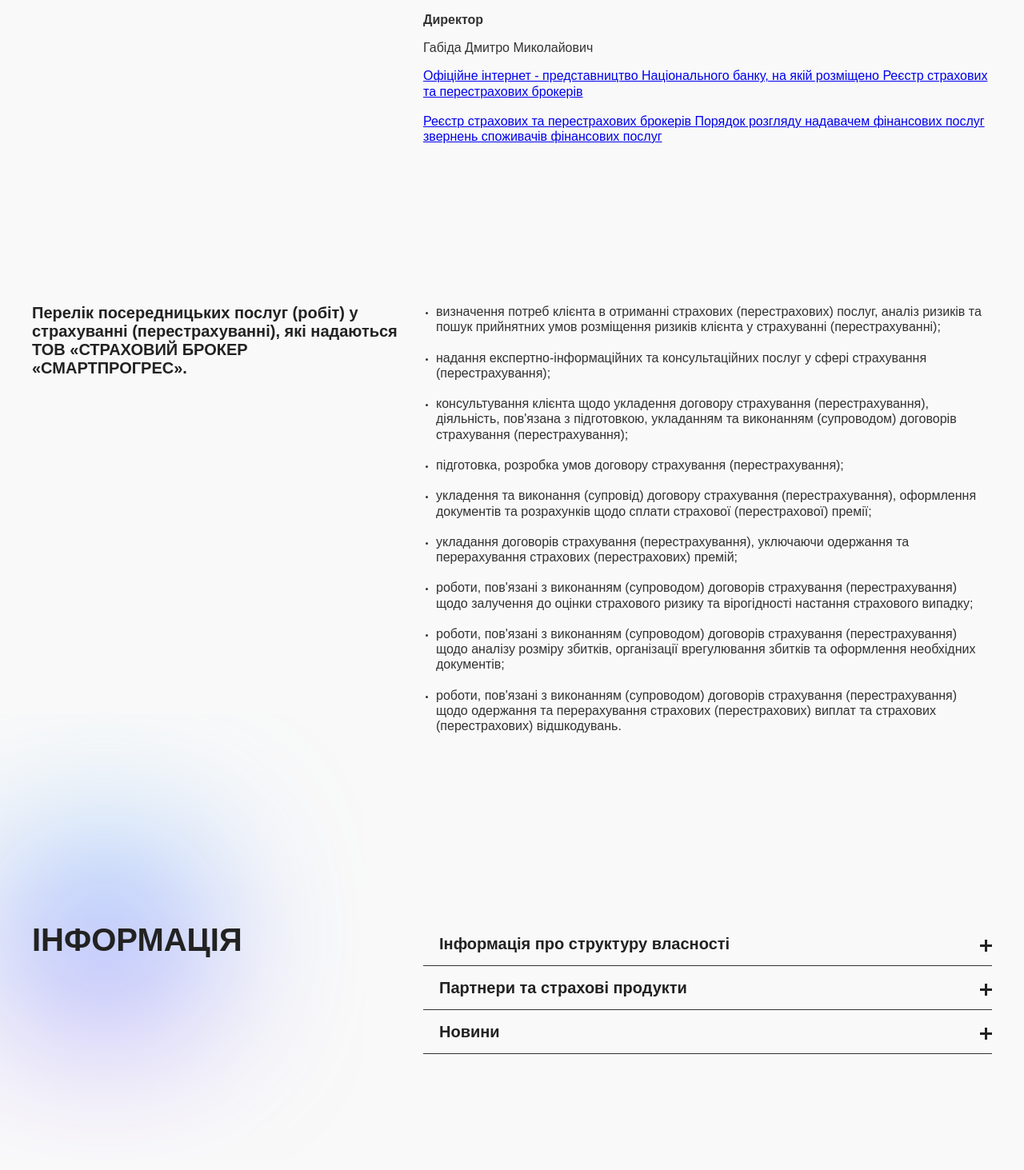
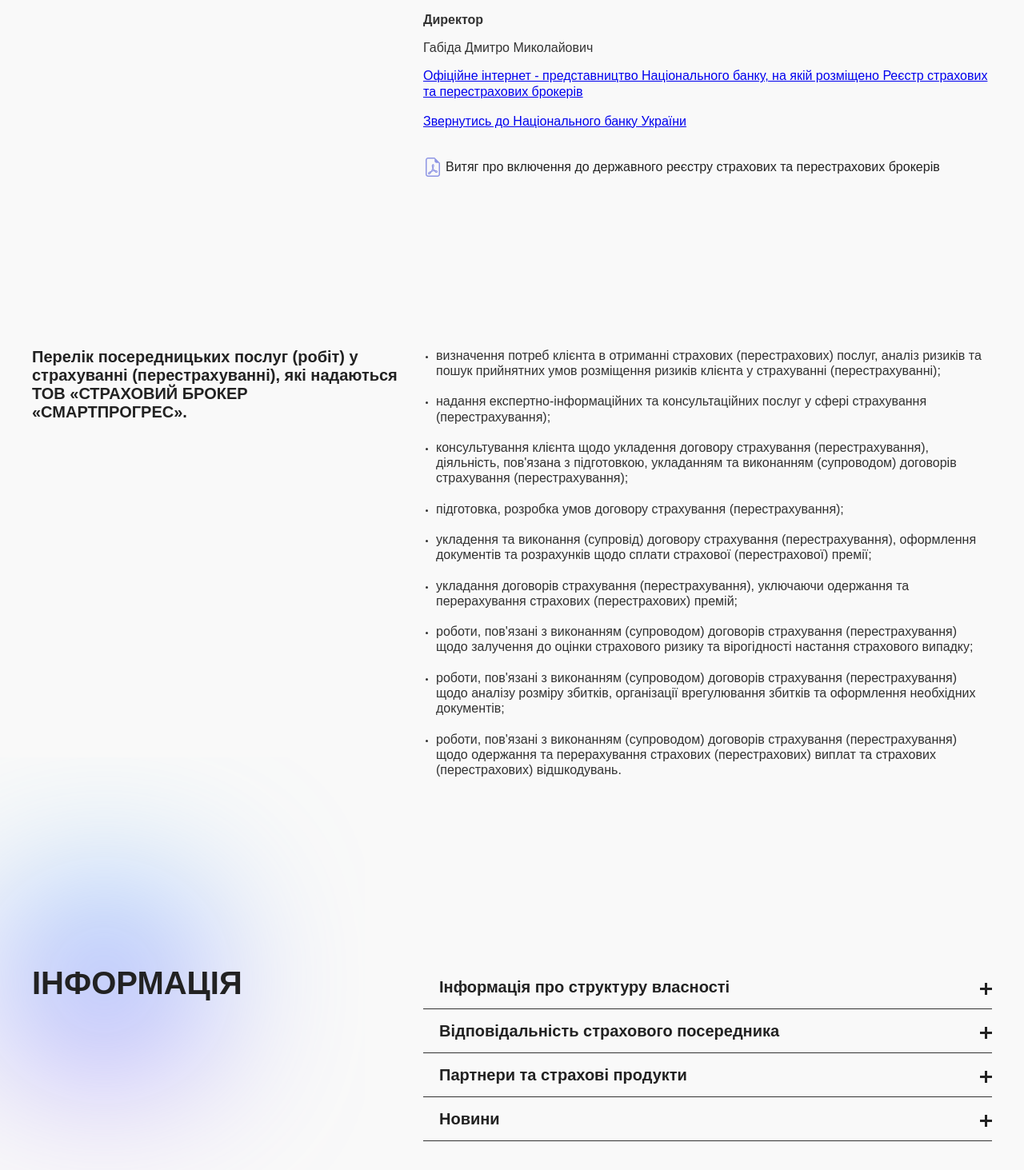
Before and after one commit to purr-purr/smartprogres.com.ua, a Next.js app: page / in a window 1280 px wide. Shown: the part 1199-2662 px from the top of the page at 80% size. Built offline with nearby package versions, Linux system fonts and the light colour scheme.

Commit message:
feat: upd info and docs

```diff
--- /dev/null
+++ b/src/modules/home/components/About/data.ts
@@ -0,0 +1,10 @@
+import {IDocumentsList} from "@utils/types";
+import {importDoc} from "@utils/formatters";
+
+export const aboutCompany: IDocumentsList[] = [
+	{
+		title: 'Витяг про включення до державного реєстру страхових та' +
+			' перестрахових брокерів',
+		link: importDoc('Vytiag_SP.pdf'),
+	},
+]
--- a/src/modules/home/components/About/index.tsx
+++ b/src/modules/home/components/About/index.tsx
@@ -1,21 +1,24 @@
-import { FC, type ReactNode } from 'react';
+import {FC, type ReactNode} from 'react';
 
 import BlockTitle from '@modules/common/components/BlockTitle';
 import SplitBlocks from '@modules/common/components/SplitBlocks';
+import DocumentsList from "@modules/common/components/DocumentsList";
+import {aboutCompany} from "@modules/home/components/About/data";
 
 const About: FC<{
 	children?: ReactNode;
-}> = ({ children }) => {
+}> = ({children}) => {
 	return (
 		<section id="about">
-			<BlockTitle title="Про компанію" />
+			<BlockTitle title="Про компанію"/>
 
 			<SplitBlocks
 				title={`Про ТОВ «СТРАХОВИЙ БРОКЕР «СМАРТПРОГРЕС»`}
 				titleType="text"
 			>
 				<p>
-					ТОВАРИСТВО З ОБМЕЖЕНОЮ ВІДПОВІДАЛЬНІСТЮ «СТРАХОВИЙ БРОКЕР «СМАРТПРОГРЕС»
+					ТОВАРИСТВО З ОБМЕЖЕНОЮ ВІДПОВІДАЛЬНІСТЮ «СТРАХОВИЙ БРОКЕР
+					«СМАРТПРОГРЕС»
 				</p>
 				<p> LIMITED LIABILITY COMPANY «INSURANCE BROKER «SMARTPROGRES»</p>
 				<p>
@@ -36,18 +39,20 @@
 					target="_blank"
 					rel="noreferrer"
 				>
-					Офіційне інтернет - представництво Національного банку, на якій розміщено
+					Офіційне інтернет - представництво Національного банку, на якій
+					розміщено
 					Реєстр страхових та перестрахових брокерів
 				</a>{' '}
-				<br /> <br />
+				<br/> <br/>
 				<a
 					href="https://bank.gov.ua/ua/consumer-protection/citizens-appeals"
 					target="_blank"
 					rel="noreferrer"
 				>
-					Реєстр страхових та перестрахових брокерів Порядок розгляду надавачем
-					фінансових послуг звернень споживачів фінансових послуг
+					Звернутись до Національного банку України
 				</a>
+				<br/> <br/>
+				<DocumentsList list={aboutCompany}/>
 			</SplitBlocks>
 
 			{children}
--- a/src/modules/home/components/Reports/index.tsx
+++ b/src/modules/home/components/Reports/index.tsx
@@ -11,41 +11,45 @@
 		<SplitBlocks title="Інформація" titleType="heading" anchor="reports">
 			<Accordion title="Інформація про структуру власності">
 				<p>
-					<strong>ТОВ «СТРАХОВИЙ БРОКЕР «СМАРТПРОГРЕС»</strong> не володіє прямо або
+					<strong>ТОВ «СТРАХОВИЙ БРОКЕР «СМАРТПРОГРЕС»</strong> не володіє прямо
+					або
 					опосередковано, самостійно або спільно з іншими особами 10 і більше
 					відсотками акцій/часток у статутному капіталі жодного з
 					страховиків/перестраховиків, з якими пропонується укласти договір
 					страхування (перестрахування
 				</p>{' '}
-				<br />
+				<br/>
 				<p>
 					{' '}
-					Жоден з страховиків/перестраховиків, з якими пропонується укласти договір
+					Жоден з страховиків/перестраховиків, з якими пропонується укласти
+					договір
 					страхування (перестрахування), не володіє прямо або опосередковано,
-					самостійно або спільно з іншими особами 10 і більше відсотками акцій/часток
-					у статутному капіталі <strong>ТОВ «СТРАХОВИЙ БРОКЕР «СМАРТПРОГРЕС»</strong>
+					самостійно або спільно з іншими особами 10 і більше відсотками
+					акцій/часток
+					у статутному капіталі <strong>ТОВ «СТРАХОВИЙ БРОКЕР
+					«СМАРТПРОГРЕС»</strong>
 					.
 				</p>{' '}
-				<br />
-				<p>
-					Інформація про наявність договору страхування відповідальності під час
-					здійснення посередницької діяльності у сфері страхування (перестрахування):
-					Річний ліміт покриття професійної відповідальності, наданий{' '}
-					<strong>ПРАТ «СК»</strong> для ТОВ «СТРАХОВИЙ БРОКЕР «СМАРТПРОГРЕС» та
-					становить <strong>ХХХ </strong>
-					Євро.
-				</p>
-				<br />
-				<br />
-				<DocumentsList groupList={infoOwnershipStructure} />
+				<br/>
+				<br/>
+				<DocumentsList groupList={infoOwnershipStructure}/>
+			</Accordion>
+
+			<Accordion title="Відповідальність страхового посередника">
+				<p>Договір страхування відповідальності страхових посередників ще не
+					укладено, у зв&#39;язку з тим, що ТОВ «СТРАХОВИЙ БРОКЕР
+					«СМАРТПРОГРЕС» станом на сьогоднішній день не отримує страхові
+					та/або перестрахові премії та страхові та/або перестрахові виплати від
+					клієнтів та/або страховиків, та/або перестраховиків.</p>
 			</Accordion>
 
 			<Accordion title="Партнери та страхові продукти">
-				<DocumentsList list={news} />
+				<p>Розділ в процесі наповнення, оскільки станом на сьогоднішній день
+					відсутні укладені договори щодо співпраці із Страховиками.</p>
 			</Accordion>
 
 			<Accordion title="Новини">
-				<DocumentsList list={news} />
+				<DocumentsList list={news}/>
 			</Accordion>
 		</SplitBlocks>
 	);
```
Also changed, not shown: 1 other file (tests, documents, lock files or other folders).
